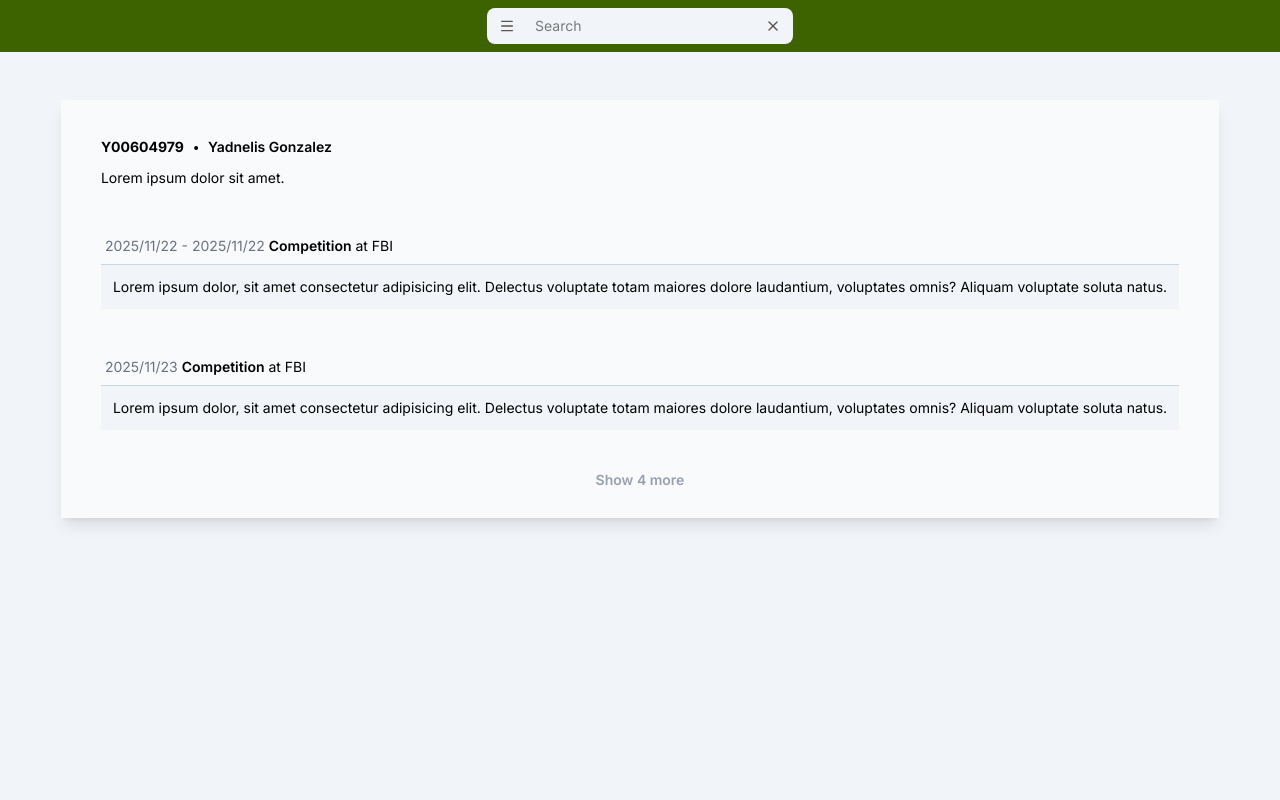
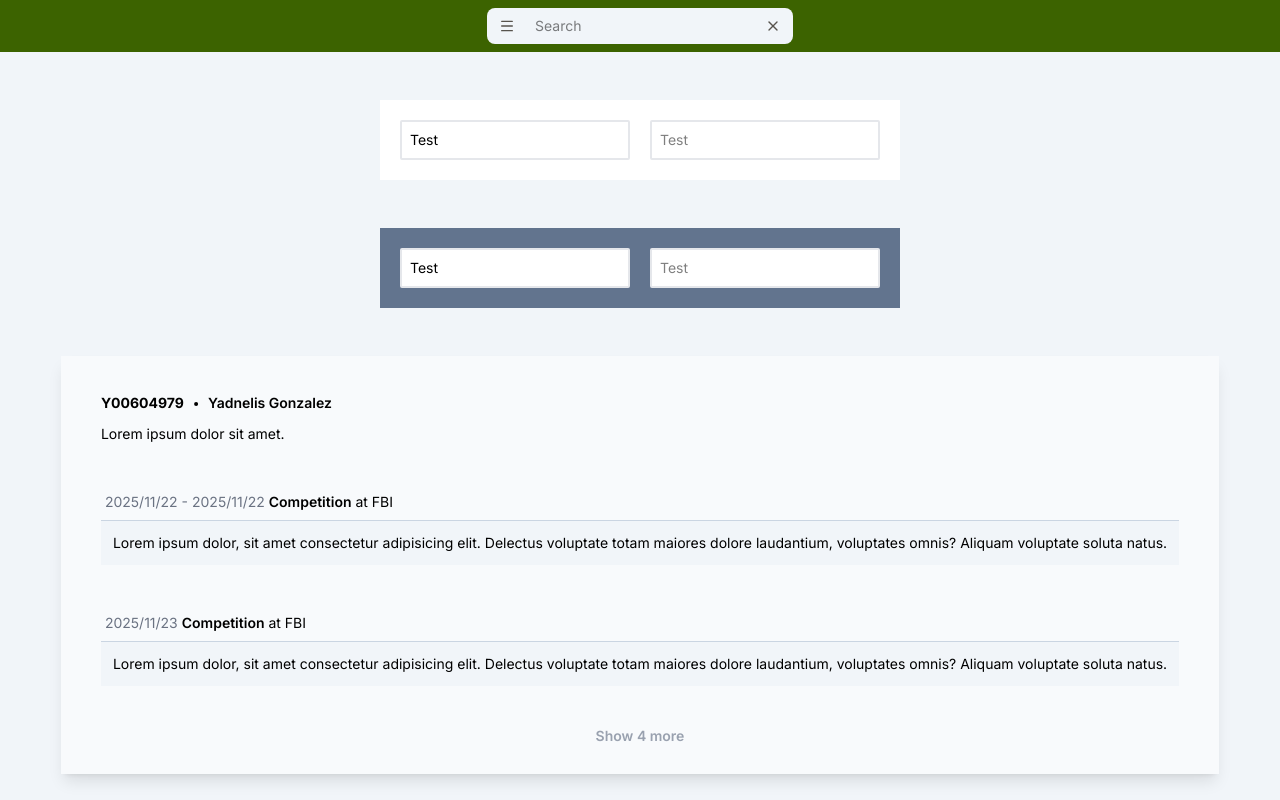
Before and after one commit to yadnelis/StudentPortfolio.WebApp, a Next.js app: page /library/components in a window 1280 px wide. Built offline with nearby package versions, Linux system fonts and the light colour scheme.

Commit message:
Add components to test page

```diff
--- a/src/app/library/components/page.tsx
+++ b/src/app/library/components/page.tsx
@@ -1,25 +1,64 @@
-import { AcknowledgementListItem, StudentProfileCard } from "@/components/StudentProfileCard";
+import {
+  AcknowledgementListItem,
+  StudentProfileCard,
+} from "@/components/StudentProfileCard";
 import { TextInput } from "@/components/TextInput";
 import { ArrowBigDown, ArrowDown, icons } from "lucide-react";
 
 const Page = () => {
   return (
     <section className="flex flex-col gap-12 justify-center items-center w-full p-12">
-      <StudentProfileCard studentId="Y00604979" fullName="Yadnelis Gonzalez" description="Lorem ipsum dolor sit amet.">
-        <AcknowledgementListItem Type={2} Place="FBI" StartDate={new Date(2025, 10, 22)} EndDate={new Date(2025, 10, 22)} >
-          Lorem ipsum dolor, sit amet consectetur adipisicing elit. Delectus voluptate totam maiores dolore laudantium, voluptates omnis? Aliquam voluptate soluta natus.
+      <div className="bg-white p-5 flex gap-5">
+        <TextInput value={"Test"} />
+        <TextInput placeholder={"Test"} />
+      </div>
+      <div className="bg-slate-500 p-5 flex gap-5">
+        <TextInput value={"Test"} />
+        <TextInput placeholder={"Test"} />
+      </div>
+      <StudentProfileCard
+        studentId="Y00604979"
+        fullName="Yadnelis Gonzalez"
+        description="Lorem ipsum dolor sit amet."
+      >
+        <AcknowledgementListItem
+          Type={2}
+          Place="FBI"
+          StartDate={new Date(2025, 10, 22)}
+          EndDate={new Date(2025, 10, 22)}
+        >
+          Lorem ipsum dolor, sit amet consectetur adipisicing elit. Delectus
+          voluptate totam maiores dolore laudantium, voluptates omnis? Aliquam
+          voluptate soluta natus.
         </AcknowledgementListItem>
-        <AcknowledgementListItem Type={2} Place="FBI" StartDate={new Date(2025, 10, 23)} >
-          Lorem ipsum dolor, sit amet consectetur adipisicing elit. Delectus voluptate totam maiores dolore laudantium, voluptates omnis? Aliquam voluptate soluta natus.
+        <AcknowledgementListItem
+          Type={2}
+          Place="FBI"
+          StartDate={new Date(2025, 10, 23)}
+        >
+          Lorem ipsum dolor, sit amet consectetur adipisicing elit. Delectus
+          voluptate totam maiores dolore laudantium, voluptates omnis? Aliquam
+          voluptate soluta natus.
         </AcknowledgementListItem>
-        <AcknowledgementListItem Type={2} Place="FBI" StartDate={new Date(2025, 10, 25)} >
-          Lorem ipsum dolor, sit amet consectetur adipisicing elit. Delectus voluptate totam maiores dolore laudantium, voluptates omnis? Aliquam voluptate soluta natus.
+        <AcknowledgementListItem
+          Type={2}
+          Place="FBI"
+          StartDate={new Date(2025, 10, 25)}
+        >
+          Lorem ipsum dolor, sit amet consectetur adipisicing elit. Delectus
+          voluptate totam maiores dolore laudantium, voluptates omnis? Aliquam
+          voluptate soluta natus.
         </AcknowledgementListItem>
-        <AcknowledgementListItem Type={2} Place="FBI" StartDate={new Date(2025, 10, 21)} >
-          Lorem ipsum dolor, sit amet consectetur adipisicing elit. Delectus voluptate totam maiores dolore laudantium, voluptates omnis? Aliquam voluptate soluta natus.
+        <AcknowledgementListItem
+          Type={2}
+          Place="FBI"
+          StartDate={new Date(2025, 10, 21)}
+        >
+          Lorem ipsum dolor, sit amet consectetur adipisicing elit. Delectus
+          voluptate totam maiores dolore laudantium, voluptates omnis? Aliquam
+          voluptate soluta natus.
         </AcknowledgementListItem>
       </StudentProfileCard>
-
     </section>
   );
 };
```
